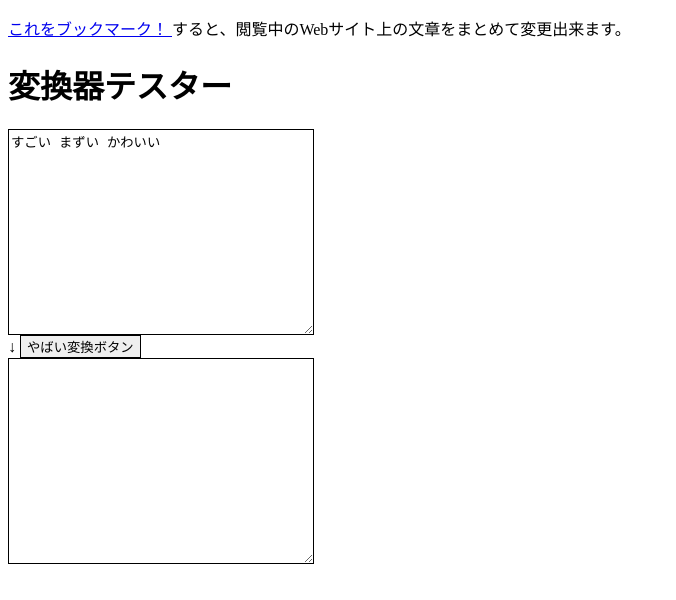
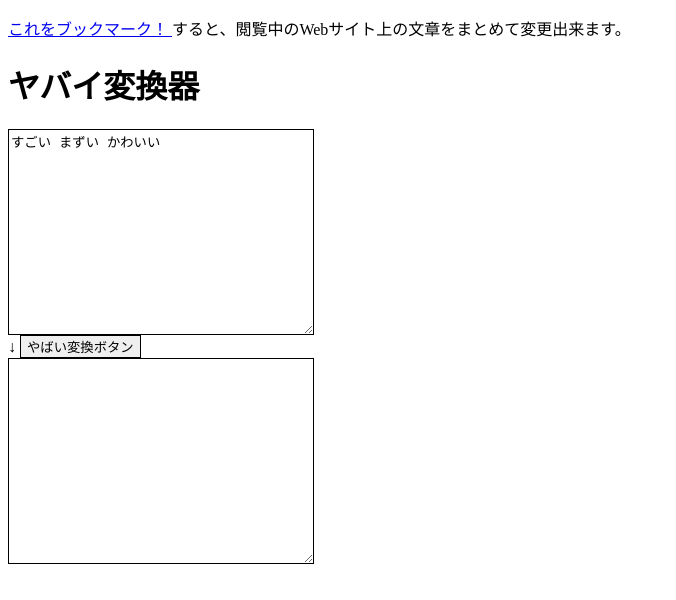
Before and after one commit to nabettu/fukasawa, a plain HTML site: page index.html in a window 1280 px wide. Shown: the whole page, without its empty margins (0-676 px from the left). Drawn offline with Linux system fonts and the light colour scheme.

Commit message:
タイトル

```diff
--- a/index.html
+++ b/index.html
@@ -27,7 +27,7 @@
       </a>
       すると、閲覧中のWebサイト上の文章をまとめて変更出来ます。
     </p>
-    <h1>変換器テスター</h1>
+    <h1>ヤバイ変換器</h1>
     <textarea id="inputs">
 すごい まずい かわいい
     </textarea>
```
